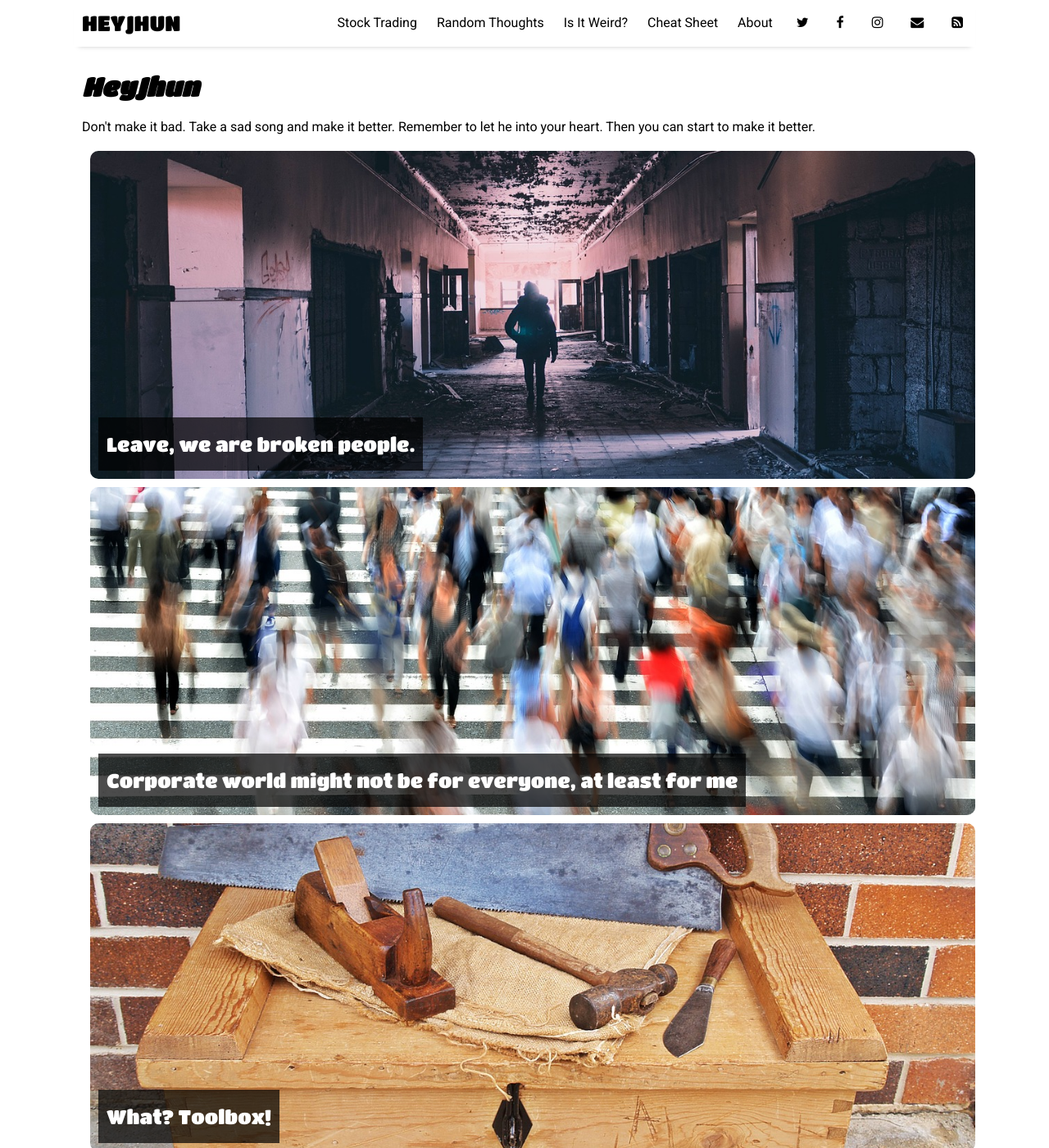
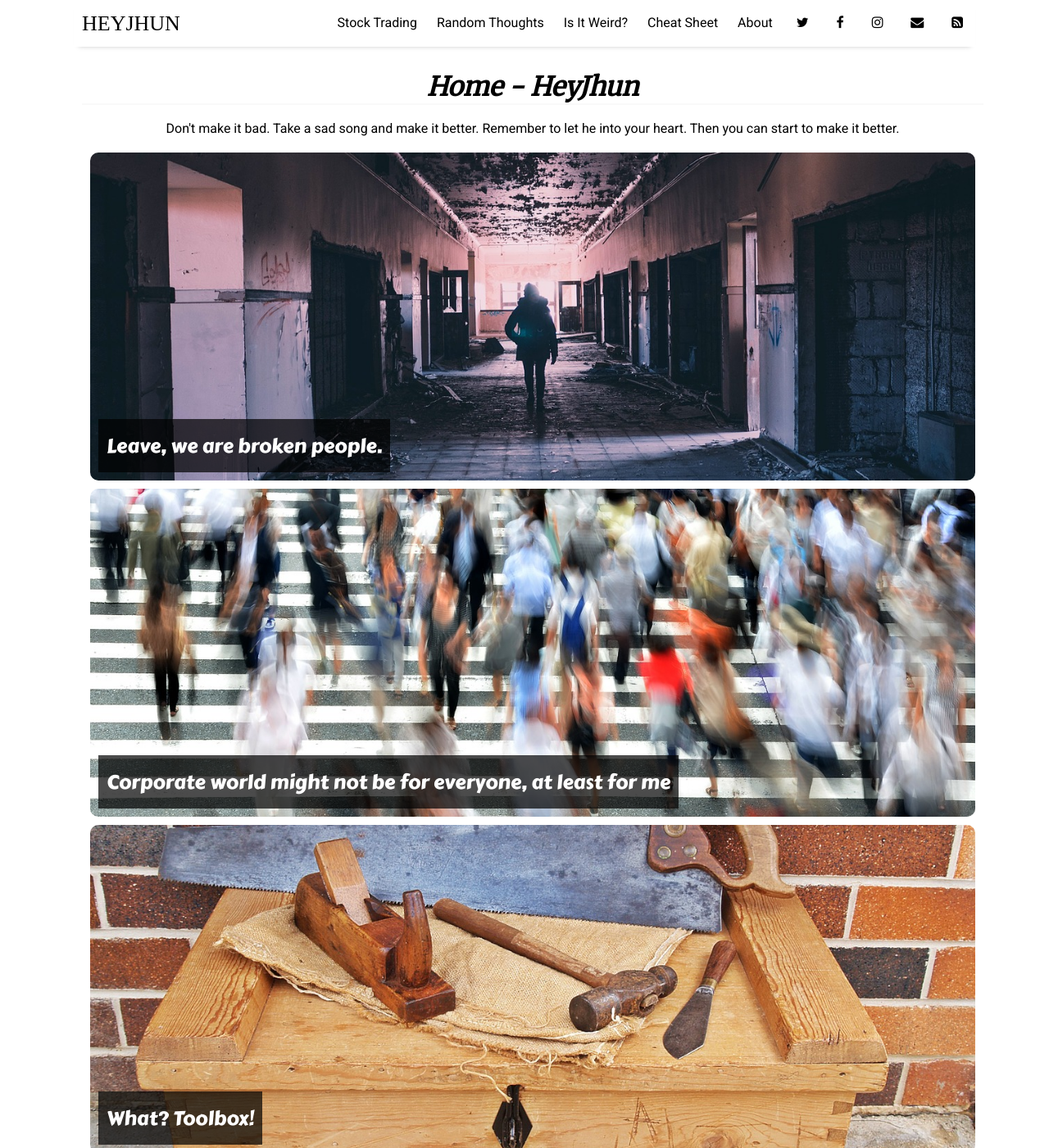
Before and after one commit to heyjhun/heyjhun.github.io, a Jekyll site: the page built from index.html, in a window 1280 px wide and 1400 px high. Shown: the whole window at 82% size. Built offline with Jekyll 4.4.1, drawn with Linux system fonts in a browser that asks for light colours; nearby versions of some CDN libraries; some web fonts are replaced; the list of posts is cut into pages by our own code.

Commit message:
Font family changes for heading text

```diff
--- a/_includes/head.html
+++ b/_includes/head.html
@@ -22,6 +22,7 @@
 
   <link rel="stylesheet" href="https://fonts.googleapis.com/css?family=Roboto|Source+Code+Pro">
   <link href="https://fonts.googleapis.com/css?family=Carter+One|Titan+One&display=swap" rel="stylesheet">
+  <link href="https://fonts.googleapis.com/css?family=Merriweather|Plaster&display=swap" rel="stylesheet">
 
   <link rel="stylesheet" href="https://cdnjs.cloudflare.com/ajax/libs/font-awesome/4.6.3/css/font-awesome.min.css">
 
--- a/_includes/header.html
+++ b/_includes/header.html
@@ -12,7 +12,7 @@
     {% endfor %}
   </nav>
   <div class="dropdown">
-    <button class="dropbtn"><i class="fa fa-bars" aria-hidden="true"></i></button>
+    <button class="dropbtn navbar-toggle"><i class="fa fa-bars" aria-hidden="true"></i></button>
     <div class="dropdown-content">
       {% for item in site.data.settings.menu %}
         <a href="{{ site.github.url }}/pages/{{ item.file }}" class="menu-link">{{ item.name }}</a>
--- a/_layouts/home.html
+++ b/_layouts/home.html
@@ -6,8 +6,8 @@ title: Home
 <div class="container">
 
 <div class="row">
-  <div class="col-md-12">
-    <h1>HeyJhun</h1>
+  <div class="col-md-12 home-intro">
+    <h1 class="">{{ page.title }} - {{ site.title }}</h1>
     <p>Don't make it bad.
       Take a sad song and make it better.
       Remember to let he into your heart.
--- a/assets/css/_sass/_default.scss
+++ b/assets/css/_sass/_default.scss
@@ -18,8 +18,10 @@
 }
 .posts-wrapper h1 {
   margin: 20px 0px 5px;
-  font-family: 'Titan One', cursive;
+  font-family: 'Merriweather', serif;
   font-style: italic;
+  border-bottom: 2px solid #f9f9f9;
+  text-align: center;
 }
 @media (max-width: $container-width) {
   .container {
--- a/assets/css/_sass/_header.scss
+++ b/assets/css/_sass/_header.scss
@@ -105,4 +105,5 @@ h3.site-title a {
     font-family: 'Carter One', cursive;
     font-family: 'Titan One', cursive;
     text-transform: uppercase;
+    font-family: 'Plaster', cursive;
 }
--- a/assets/css/_sass/_home.scss
+++ b/assets/css/_sass/_home.scss
@@ -1,3 +1,6 @@
+.home-intro {
+  text-align: center;
+}
 .featured-posts {
   height: 400px;
   margin: 5px 10px 10px;
@@ -20,7 +23,7 @@
    background: rgb(0, 0, 0); /* fallback color */
    background: rgba(0, 0, 0, 0.7);
    padding: 10px;
-   font-family: 'Titan One', cursive;
+   font-family: 'Carter One', cursive;
 }
 .featured-posts span a {
   color: white;
```
